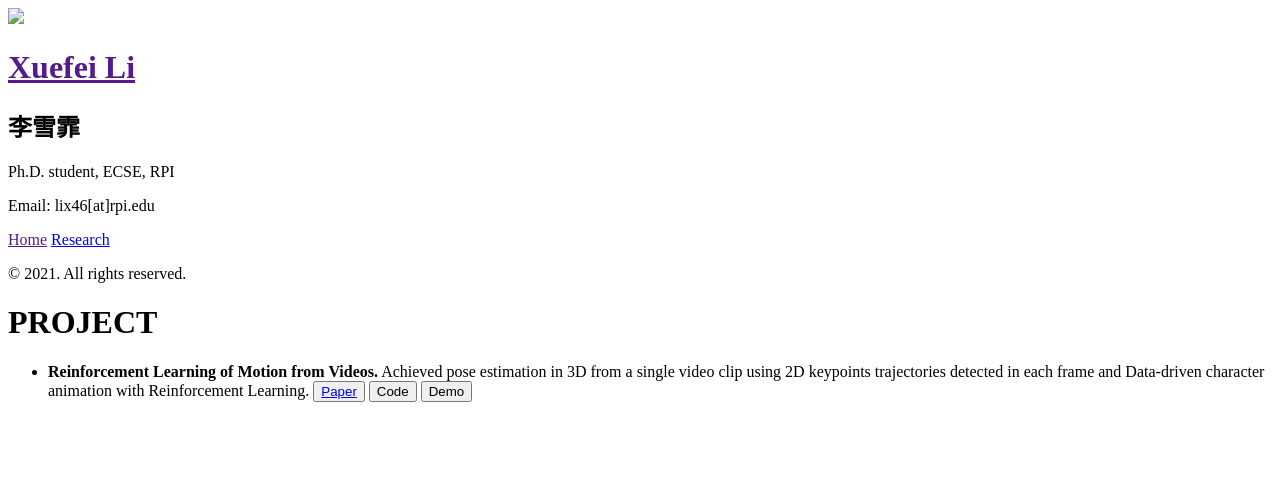
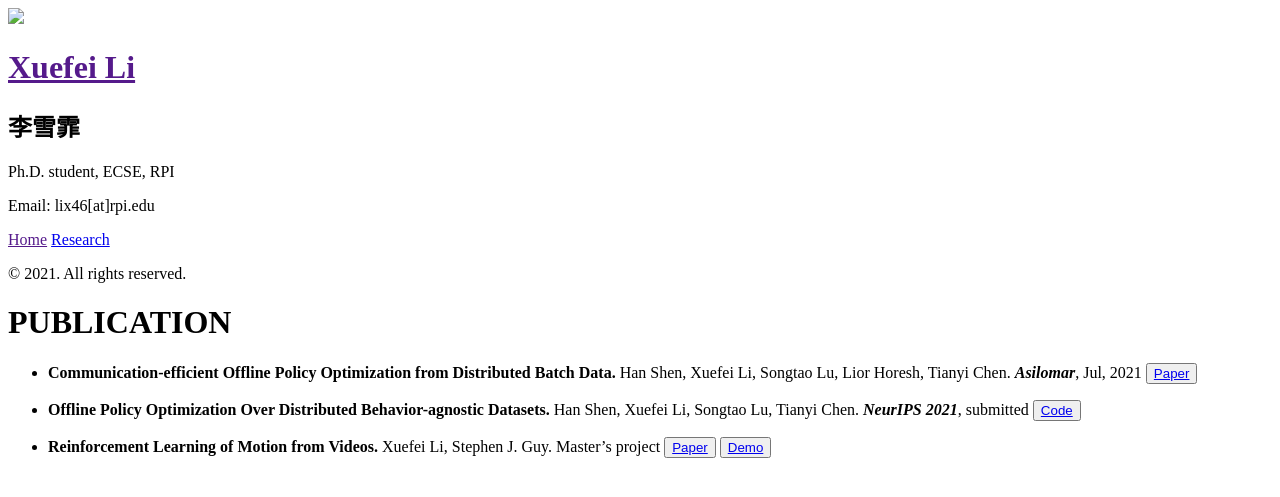
Before and after one commit to Xuefei-LXF/Xuefei-LXF.github.io, a Jekyll site: the page built from _posts/2020-08-01-project.md, in a window 1280 px wide. Shown: the top 497 px of the page. Built offline with Jekyll 4.4.1, drawn with Linux system fonts in a browser that asks for light colours.

Commit message:
Add files via upload

```diff
--- a/_config.yml
+++ b/_config.yml
@@ -13,7 +13,6 @@ plugins:
 # Setup
 title:            Xuefei Li
 subtitle:         李雪霏
-tagline:          'A Jekyll theme'
 description:      "Ph.D. student, ECSE, RPI"
 email:            "Email: lix46[at]rpi.edu"
 url:              http://hyde.getpoole.com
--- a/_posts/2020-08-01-project.md
+++ b/_posts/2020-08-01-project.md
@@ -1,10 +1,21 @@
 ---
 layout: page
-title: PROJECT
+title: PUBLICATION
 ---
 
+- **Communication-efficient Offline Policy Optimization from Distributed Batch Data.**
+Han Shen, Xuefei Li, Songtao Lu, Lior Horesh, Tianyi Chen. ***Asilomar***, Jul, 2021
+<button type="button" class="button button2"><a class="conf" target="_blank" href="https://cmsworkshops.com/Asilomar2021/Papers/ViewPapers.asp?PaperNum=1482&Mode=1">Paper</a></button>
+<!-- <button type="button" class="button button3"><a class="conf" target="_blank" href="https://github.com/SnowflyLXF/FedDICE">Code/a></button> -->
+<!-- <button type="button" class="button button1"><a class="conf" target="_blank" href="video/mimic.mov">Demo</a></button> -->
+
+- **Offline Policy Optimization Over Distributed Behavior-agnostic Datasets.**
+Han Shen, Xuefei Li, Songtao Lu, Tianyi Chen. ***NeurIPS 2021***, submitted
+<!-- <button type="button" class="button button2"><a class="conf" target="_blank" href="https://cmsworkshops.com/Asilomar2021/Papers/AbstractSearch.asp?show=search">Paper</a></button> -->
+<button type="button" class="button button3"><a class="conf" target="_blank" href="https://github.com/SnowflyLXF/FedDICE">Code</a></button>
+
 - **Reinforcement Learning of Motion from Videos.**
-Achieved pose estimation in 3D from a single video clip using 2D keypoints trajectories detected in each frame and Data-driven character animation with Reinforcement Learning.
+Xuefei Li, Stephen J. Guy. Master's project
 <button type="button" class="button button2"><a class="conf" target="_blank" href="pdf/report.pdf">Paper</a></button>
-<button type="button" class="button button3">Code</button>
-<button type="button" class="button button1">Demo</button>
+<!-- <button type="button" class="button button3">Code</button> -->
+<button type="button" class="button button1"><a class="conf" target="_blank" href="video/mimic.mov">Demo</a></button>
```
Also changed, not shown: _posts/2020-08-03-bio.md (+4 -2 lines), 11 other files.
